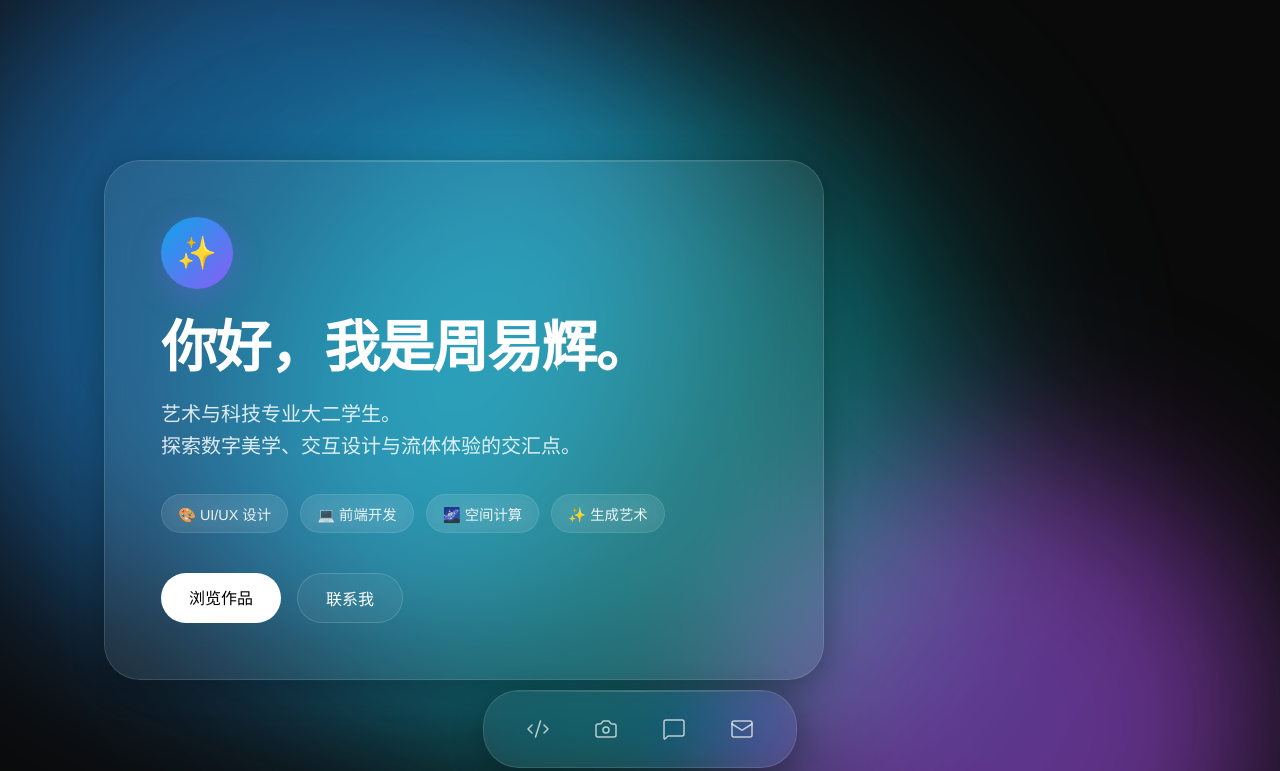
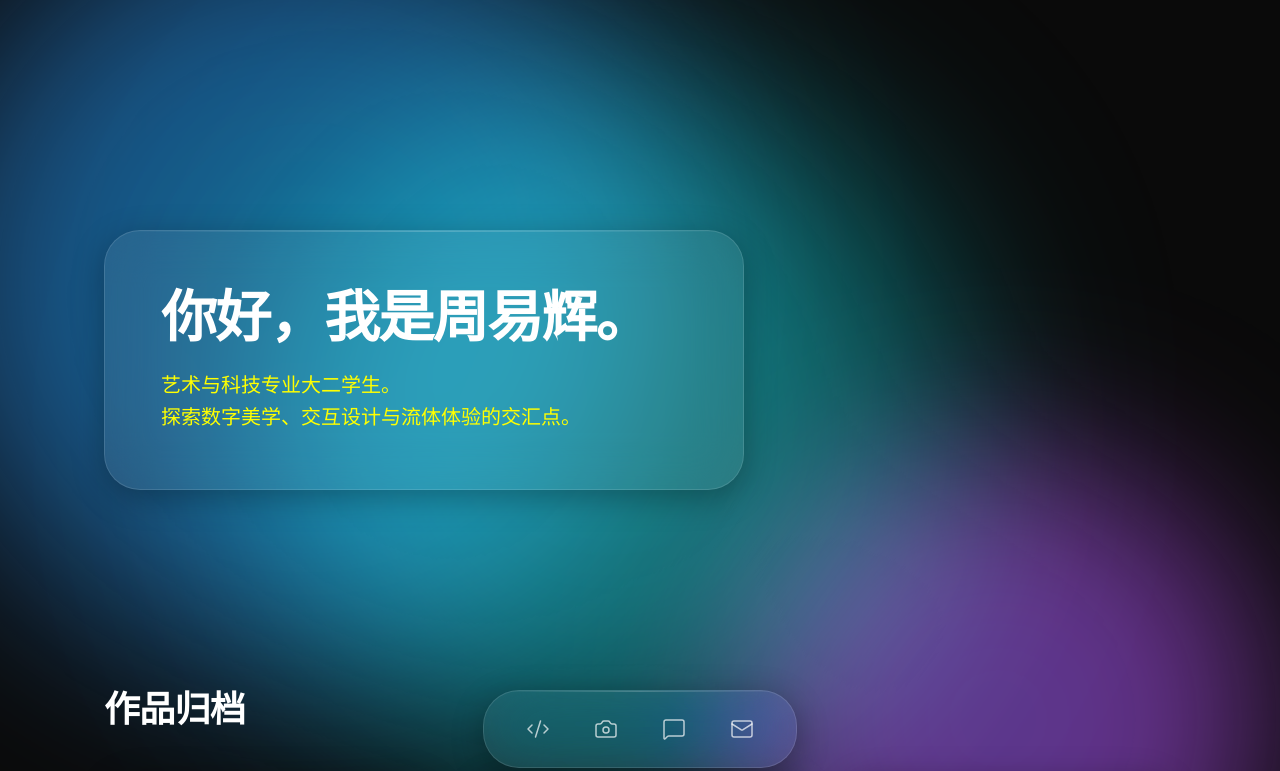
Before and after one commit to ethanzhou-dev/portfolio, a React (Vite) app: page / in a window 1280 px wide. Shown: the top 771 px of the page. Built offline with nearby package versions, Linux system fonts and the light colour scheme.

Commit message:
feat: 调整主页英雄部分样式，优化文本颜色和布局

```diff
--- a/src/App.tsx
+++ b/src/App.tsx
@@ -26,24 +26,12 @@ function App() {
 
         {/* Hero Section */}
         <section style={{
-          minHeight: '85vh',
+          minHeight: '70vh',
           display: 'flex',
           flexDirection: 'column',
           justifyContent: 'center'
         }}>
-          <GlassCard style={{ padding: '56px', maxWidth: '720px' }}>
-            <div style={{
-              width: '72px', height: '72px',
-              borderRadius: '50%',
-              background: 'linear-gradient(135deg, #0ea5e9, #8b5cf6)',
-              marginBottom: '28px',
-              display: 'flex',
-              alignItems: 'center',
-              justifyContent: 'center',
-              boxShadow: '0 8px 32px rgba(139, 92, 246, 0.3)',
-              fontSize: '32px'
-            }}>✨</div>
-
+          <GlassCard style={{ padding: '56px', maxWidth: '640px' }}>
             <h1 style={{
               fontSize: '3.5rem',
               fontWeight: 700,
@@ -55,26 +43,13 @@ function App() {
             </h1>
             <p style={{
               fontSize: '1.25rem',
-              color: 'rgba(255, 255, 255, 0.85)',
+              color: 'rgba(255, 255, 0.85)',
               lineHeight: 1.6,
-              fontWeight: 300,
-              marginBottom: '32px'
+              fontWeight: 300
             }}>
               艺术与科技专业大二学生。 <br/>
               探索数字美学、交互设计与流体体验的交汇点。
             </p>
-
-            <div style={{ display: 'flex', gap: '12px', flexWrap: 'wrap', marginBottom: '40px' }}>
-              <span className="badge">🎨 UI/UX 设计</span>
-              <span className="badge">💻 前端开发</span>
-              <span className="badge">🌌 空间计算</span>
-              <span className="badge">✨ 生成艺术</span>
-            </div>
-
-            <div style={{ display: 'flex', gap: '16px' }}>
-              <a href="#archive" className="cta-primary">浏览作品</a>
-              <a href="mailto:hello@example.com" className="cta-secondary">联系我</a>
-            </div>
           </GlassCard>
         </section>
 
@@ -153,44 +128,6 @@ function App() {
           0% { background-position: 200% 0; }
           100% { background-position: -200% 0; }
         }
-        .cta-primary {
-          padding: 12px 28px;
-          border-radius: 36px;
-          background: #ffffff;
-          color: #000000;
-          text-decoration: none;
-          font-weight: 500;
-          transition: all 0.3s cubic-bezier(0.25, 1, 0.5, 1);
-          display: inline-block;
-        }
-        .cta-primary:hover {
-          transform: translateY(-2px);
-          box-shadow: 0 8px 24px rgba(255, 255, 255, 0.2);
-        }
-        .cta-secondary {
-          padding: 12px 28px;
-          border-radius: 36px;
-          background: rgba(255,255,255,0.05);
-          border: 1px solid rgba(255,255,255,0.15);
-          color: #ffffff;
-          text-decoration: none;
-          font-weight: 500;
-          transition: all 0.3s cubic-bezier(0.25, 1, 0.5, 1);
-          display: inline-block;
-        }
-        .cta-secondary:hover {
-          background: rgba(255,255,255,0.1);
-          transform: translateY(-2px);
-        }
-        .badge {
-          padding: 8px 16px;
-          border-radius: 24px;
-          background: rgba(255,255,255,0.06);
-          border: 1px solid rgba(255,255,255,0.1);
-          font-size: 0.9rem;
-          color: rgba(255,255,255,0.9);
-          backdrop-filter: blur(10px);
-        }
       `}</style>
     </>
   );
```
